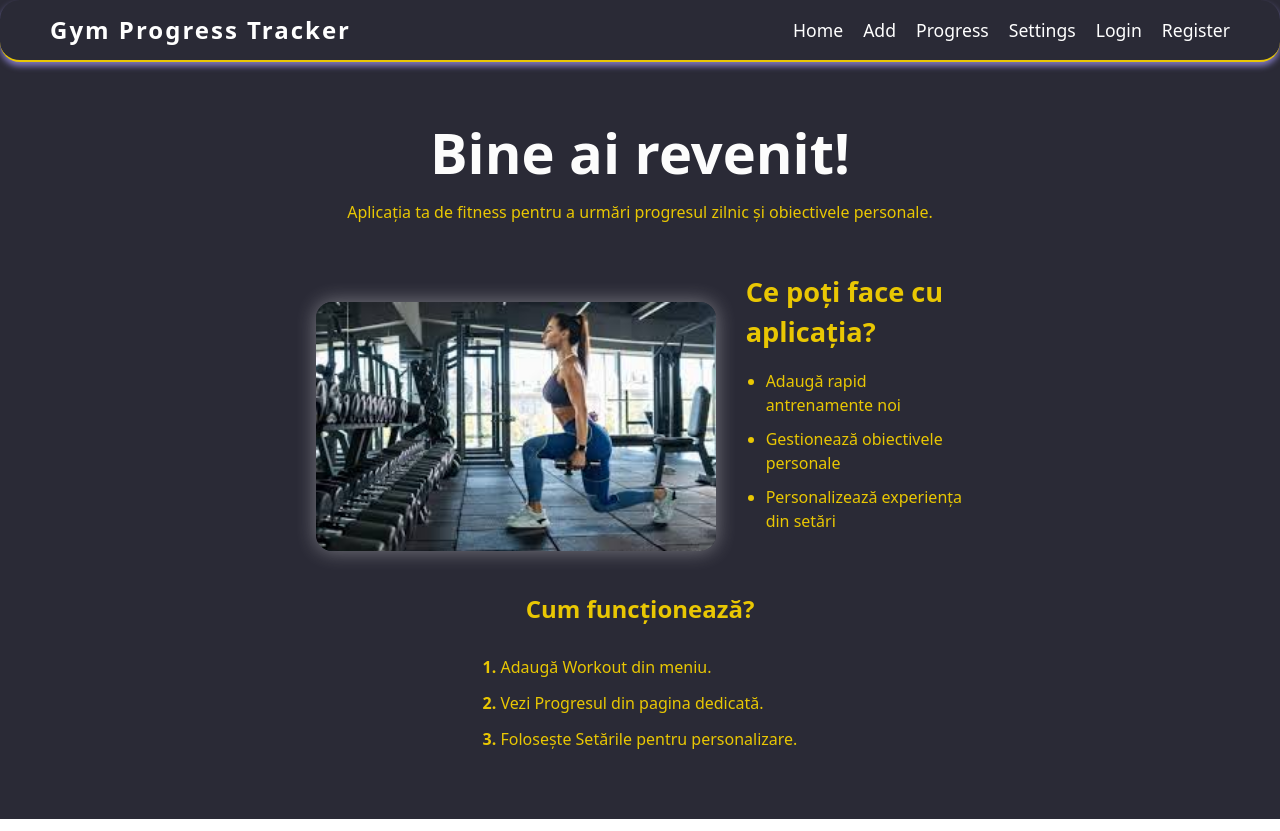
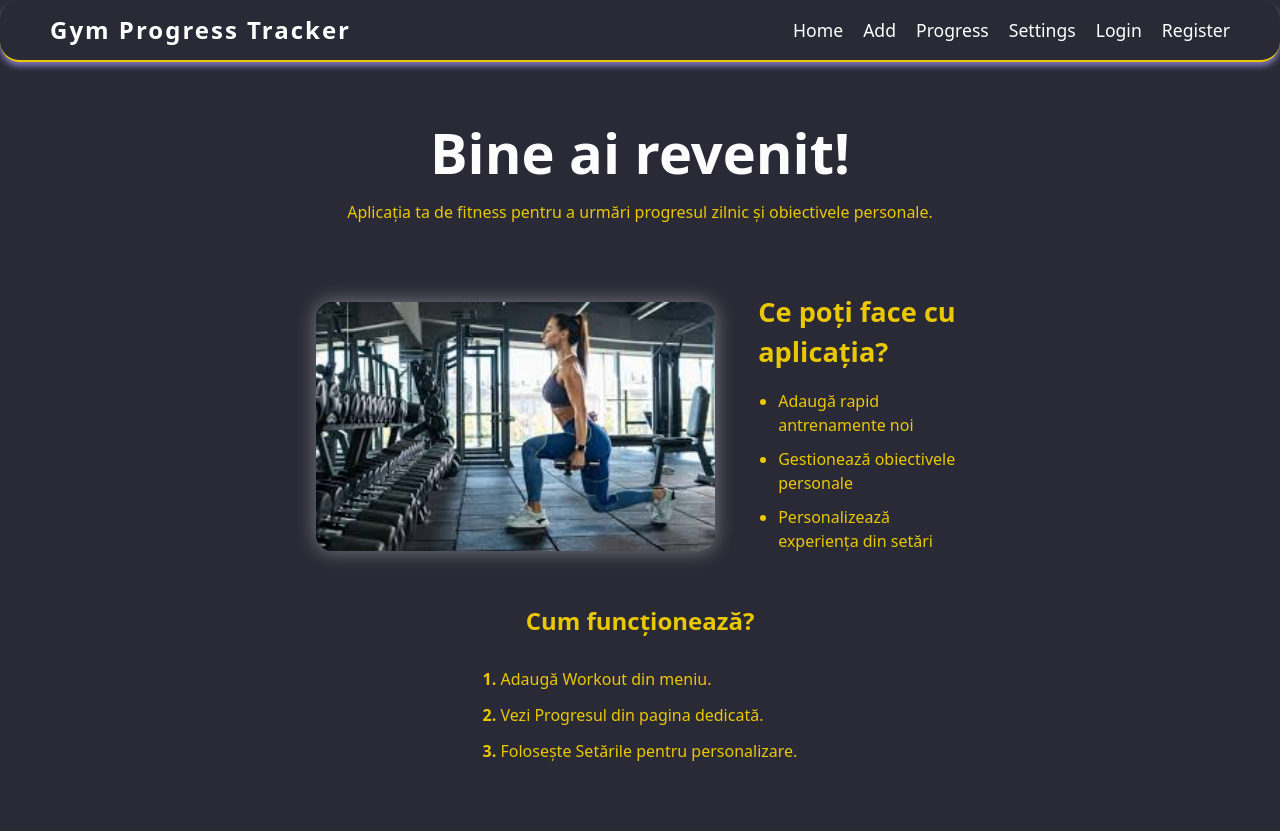
Before and after one commit to catyuzu23/gym-progress-tracker, a React (Vite) app: page / in a window 1280 px wide. Built offline with nearby package versions, Linux system fonts and the light colour scheme.

Commit message:
aveam aranjare in home

```diff
--- a/src/pages/Home.jsx
+++ b/src/pages/Home.jsx
@@ -17,7 +17,7 @@ export default function Home() {
           className="preview-img"
         />
 
-        <div className="preview-text">
+        <div className="preview-text" style={{ marginTop: '20px', marginLeft: '2%' }}>
           <h2><strong>Ce poți face cu aplicația?</strong></h2>
           <ul>
             <li>Adaugă rapid antrenamente noi</li>
```
